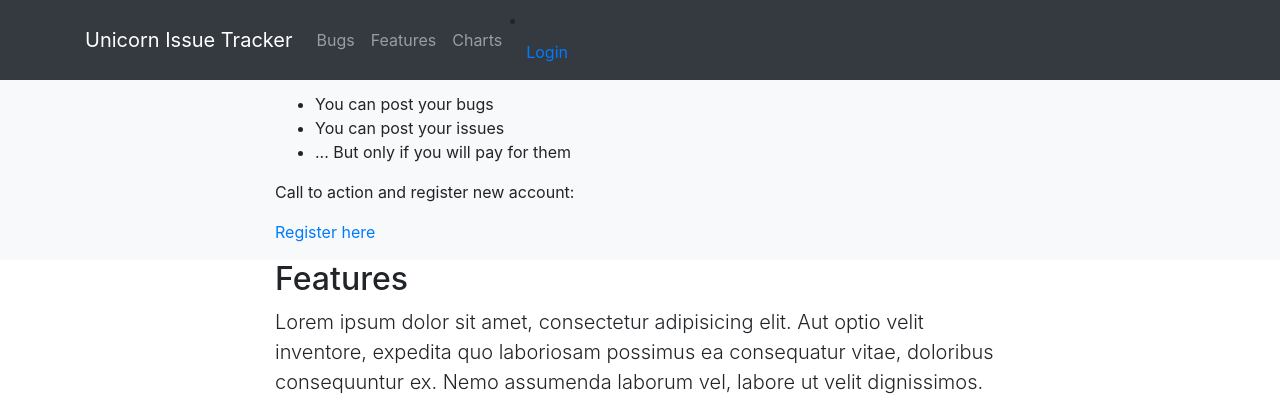
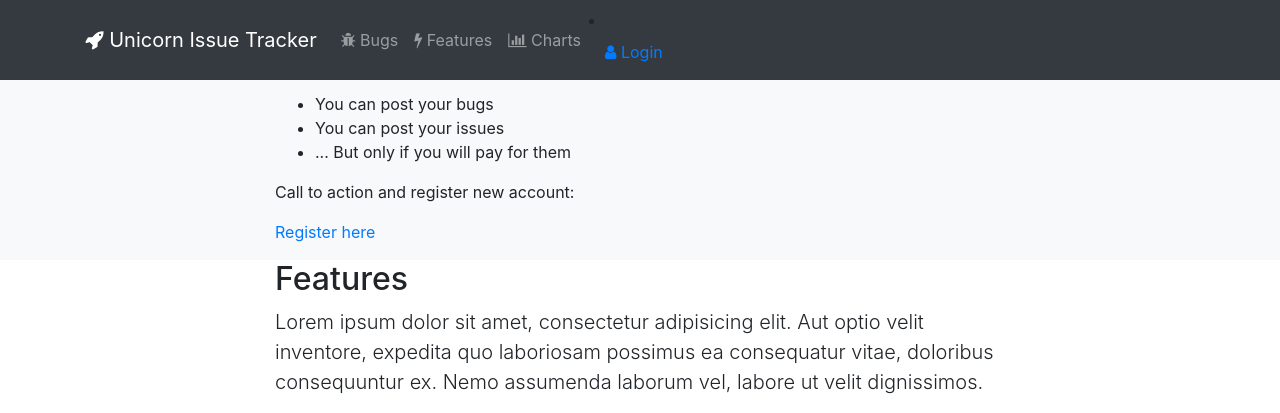
Before and after one commit to Migacz85/django_app, a Django app: page / in a window 1280 px wide. Shown: the top 413 px of the page. Run offline with Django 3.2, Linux system fonts and the light colour scheme; some libraries are stand-ins or nearby versions.

Commit message:
Add cdn to fontawesome

```diff
--- a/templates/base.html
+++ b/templates/base.html
@@ -16,6 +16,8 @@
   <!-- Custom styles for this template -->
   <link href="{% static 'Home/css/scrolling-nav.css' %}" rel="stylesheet">
   <link href="{% static 'Home/css/forms.css' %}" rel="stylesheet">
+  <!-- Icons -->
+  <link rel="stylesheet" href="https://stackpath.bootstrapcdn.com/font-awesome/4.7.0/css/font-awesome.min.css" type="text/css" media="all">
 </head>
 
 <body id="page-top" class="bg-light">
```
